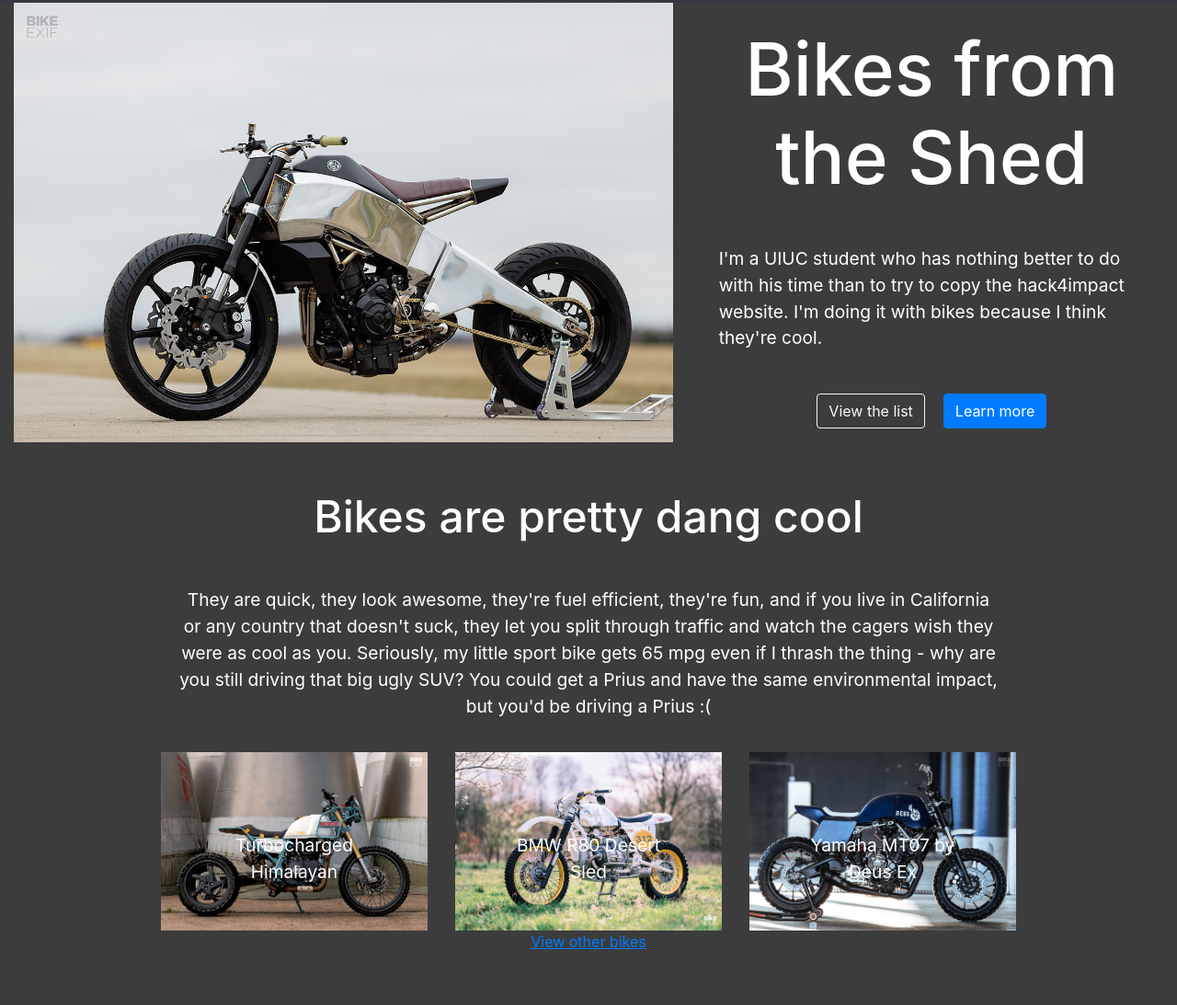
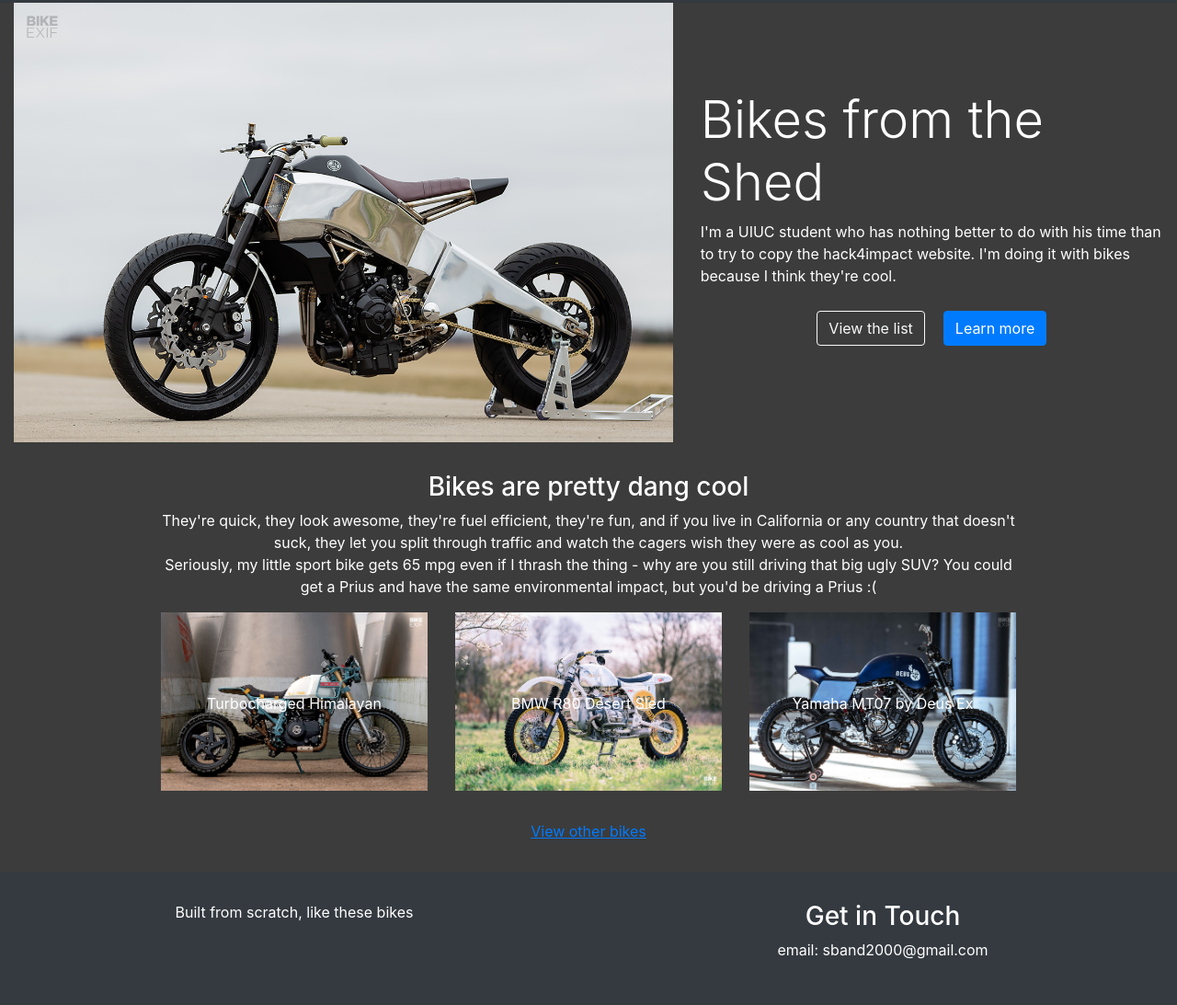
Before and after one commit to suryabeep/websites, a plain HTML site: page bikes-bootstrap/index.html in a window 1280 px wide. Shown: the part 71-1164 px from the top of the page at 92% size. Before the commit the page ends 1107 px from the top, so only its background shows below. Drawn offline with nearby package versions, Linux system fonts and the light colour scheme.

Commit message:
minor changes on bikes

```diff
--- a/bikes-bootstrap/css/styles.css
+++ b/bikes-bootstrap/css/styles.css
@@ -8,29 +8,23 @@
 }
 
 h1 {
-  text-align: center;
   color: white;
-  padding: 20px;
-  font-size: 5em;
 }
 
 h3 {
-  text-align: center;
   color: white;
-  padding: 20px;
-  font-size: 3em;
 }
 
 p {
   color: white;
-  padding: 20px;
-  font-size: 1.2em;
 }
 
-a {
-  /*text-decoration: none;
-  color: rgba(0, 0, 0, 1);*/
-  text-align: center;
+.footer {
+  padding-top: 2rem;
+}
+
+.padding {
+  padding-bottom: 2rem;
 }
 
 .navbar {
--- a/bikes-bootstrap/index.html
+++ b/bikes-bootstrap/index.html
@@ -50,7 +50,7 @@
         <img style="max-width:100%" src="resources/yamaha_mt07.jpg">
       </div>
       <div class="col-xs-12 col-md-5" style="display: flex; flex-direction: column; justify-content: center">
-        <h1> Bikes from the Shed </h1>
+        <h1 class="display-4"> Bikes from the Shed </h1>
         <p> I'm a UIUC student who has nothing better to do with his time than to try to copy the hack4impact website. I'm doing it with bikes because I think they're cool.</p>
         <div style="display: flex; justify-content: center">
           <button type="button" class="btn btn-outline-light btn-lg>" style="margin: 10px">View the list
@@ -63,7 +63,7 @@
   <!-- The subtitle text to the website -->
   <div class="container-fluid padding text-center welcome">
     <h3>Bikes are pretty dang cool</h3>
-    <p>They are quick, they look awesome, they're fuel efficient, they're fun, and if you live in California or any country that doesn't suck, they let you split through traffic and watch the cagers wish they were as cool as you. Seriously, my little sport bike gets 65 mpg even if I thrash the thing - why are you still driving that big ugly SUV? You could get a Prius and have the same environmental impact, but you'd be driving a Prius :(</p>
+    <p>They're quick, they look awesome, they're fuel efficient, they're fun, and if you live in California or any country that doesn't suck, they let you split through traffic and watch the cagers wish they were as cool as you.<br>Seriously, my little sport bike gets 65 mpg even if I thrash the thing - why are you still driving that big ugly SUV? You could get a Prius and have the same environmental impact, but you'd be driving a Prius :(</p>
     <div class="row padding">
       <div class="col-md-4">
         <a href="https://www.bikeexif.com/turbocharged-royal-enfield-himalayan-scrambler" target="_blank">
@@ -84,8 +84,21 @@
         </a>
       </div>
     </div>
-      <a href="bikes_list.html" target="_self"><u>View other bikes</u></a>
+    <a href="bikes_list.html" target="_self"><u>View other bikes</u></a>
   </div>
+  <footer>
+    <div class="container-fluid padding bg-dark text-center footer">
+      <div class="row">
+        <div class="col-md-6">
+          <p>Built from scratch, like these bikes</p>
+        </div>
+        <div class="col-md-6">
+          <h3>Get in Touch</h3>
+          <p>email: sband2000@gmail.com</p>
+        </div>
+      </div>
+    </div>
+  </footer>
   <!-- Optional JavaScript -->
   <!-- jQuery first, then Popper.js, then Bootstrap JS -->
   <script src="https://code.jquery.com/jquery-3.5.1.slim.min.js" integrity="sha384-DfXdz2htPH0lsSSs5nCTpuj/zy4C+OGpamoFVy38MVBnE+IbbVYUew+OrCXaRkfj" crossorigin="anonymous"></script>
```
